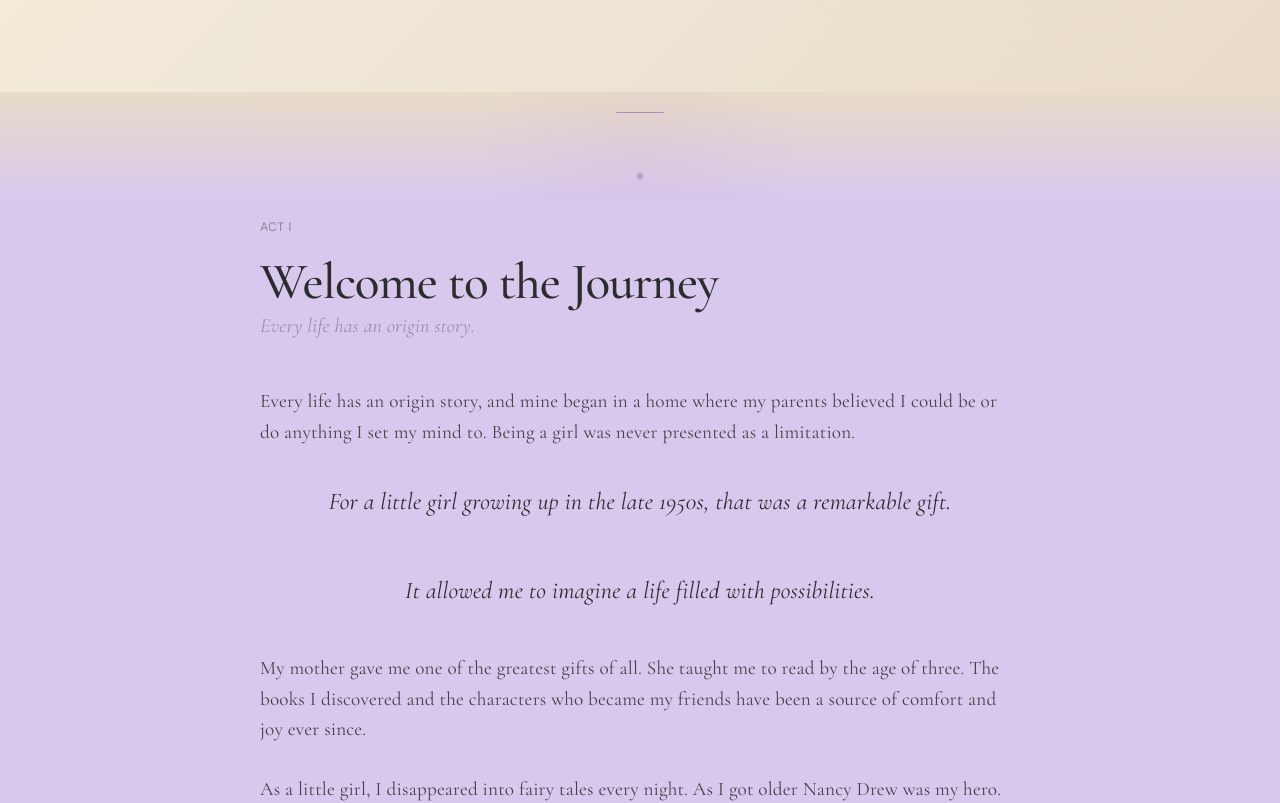
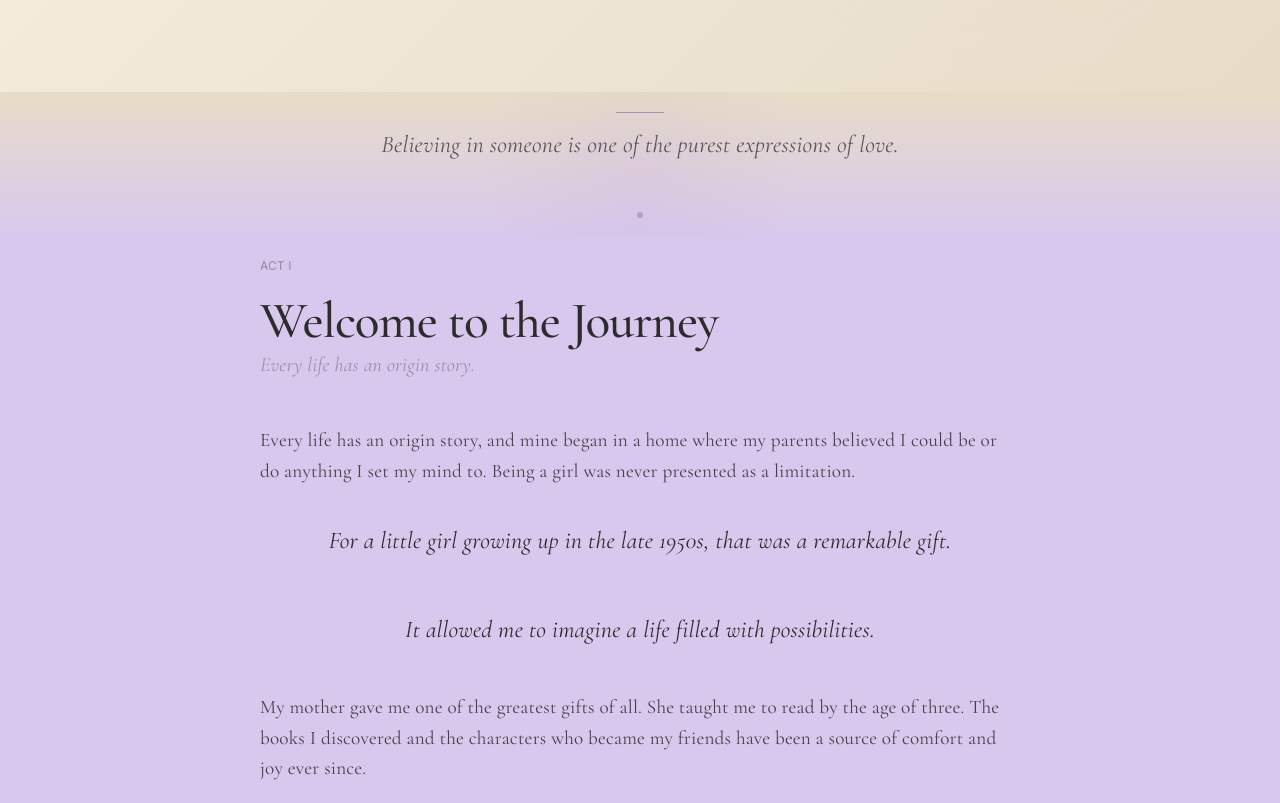
Before and after one commit to rakeshmaity271/frankie-picasso, a React (Vite) app: page / in a window 1280 px wide. Shown: the part 1087-1890 px from the top of the page. Built offline with nearby package versions, Linux system fonts and the light colour scheme.

Commit message:
feat(act1): Frankie edits pt2 - fix em-dash, bold D grade, talent not belief, reorder builder/believer, enlarge reflection font, new Frankieism with label

```diff
--- a/src/components/story/FrankieStory.jsx
+++ b/src/components/story/FrankieStory.jsx
@@ -241,7 +241,7 @@ export default function FrankieStory() {
               <p className="font-serif text-[clamp(1.4rem,3vw,2.25rem)] font-medium tracking-[0.05em] text-[#2C2C2C] mb-1">
                 Reflection
               </p>
-              <p className="font-serif italic font-light text-[clamp(1.05rem,2vw,1.35rem)] leading-[1.5] text-[#2C2C2C]/65">
+              <p className="font-serif italic font-light text-[clamp(1.3rem,2.5vw,1.75rem)] leading-[1.5] text-[#2C2C2C]/65">
                 {act.reflection}
               </p>
             </div>
@@ -249,7 +249,14 @@ export default function FrankieStory() {
         )}
 
         {/* ─ Frankieism — recurring visual signature ── */}
-        {act.frankieism && <Frankieism text={act.frankieism} accentColor="#8B5FB0" textColor="#8B5FB0" />}
+        {act.frankieism && (
+          <div className="pt-2 md:pt-4">
+            <p className="font-sans text-[0.65rem] uppercase tracking-[0.35em] text-[#8B5FB0]/50 text-center mb-2">
+              Frankie'ism
+            </p>
+            <Frankieism text={act.frankieism} accentColor="#8B5FB0" textColor="#8B5FB0" />
+          </div>
+        )}
       </div>
     </div>
   )
--- a/src/data/content.js
+++ b/src/data/content.js
@@ -132,14 +132,14 @@ export const content = {
       // Post-scrapbook narrative
       narrativePart3: [
         { type: 'text', content: 'I played records on my little suitcase record player and imagined introducing songs to listeners I couldn\u2019t see. I sent away for the National Institute of Broadcasting Record so I could learn how to be on the radio. I filled diaries with stories, dreaming about the books I would write of my own.' },
-        { type: 'text', content: 'I wasn\u2019t just dreaming about these things\u2014I was already trying to become them.' },
+        { type: 'text', content: 'I wasn\u2019t just dreaming about these things. I was already trying to become them.' },
         { type: 'text', content: 'As I grew older, the circle of people who believed in me grew too.' },
         { type: 'text', content: 'I was fortunate to have another \u2018believer\u2019 in my life, and her name was Mrs. Loughty.' },
         { type: 'text', content: 'My parents decided to send me to Havergal College, an all-girls\u2019 school with the structure, traditions, and discipline of a British boarding school. In fact, I lived there my last year of attendance.' },
         { type: 'text', content: 'It was there that I met my English teacher, Mrs. Loughty, who recognized my potential as a writer long before I saw it in myself.' },
         { type: 'emphasis', content: 'Mrs. Loughty was as tough as nails.' },
         { type: 'text', content: 'I wasn\u2019t the only student to feel this way. My whole class did. The first half of the semester went by and no one ever received a mark higher than a \u2018C\u2019. I used to say that she expected us to be Pearl S. Buck or some other famous author before she would give us a good mark.' },
-        { type: 'text', content: 'Some might call this a lesson in perseverance. I called it getting another \u2018D\u2019!' },
+        { type: 'bold-emphasis', content: 'Some might call this a lesson in perseverance. I called it getting another \u2018D\u2019!' },
         { type: 'text', content: 'Mrs. Loughty taught me that talent alone wasn\u2019t enough. After collecting so many \u2018D\u2019s, I certainly didn\u2019t think I had much talent. What I did have though was a love for writing and reading. I knew that to be a great writer one had to be a great reader. Thankfully that part came naturally to me.' },
         { type: 'text', content: 'The lesson I learned in that class was this:' },
         { type: 'emphasis', content: 'Hard work mattered.' },
@@ -150,7 +150,7 @@ export const content = {
         { type: 'text', content: 'Between my parents and Mrs. Loughty, I was given an extraordinary foundation.' },
         { type: 'emphasis', content: 'One taught me to love reading.' },
         { type: 'emphasis', content: 'One taught me to believe in myself.' },
-        { type: 'emphasis', content: 'One taught me that belief without perseverance remains only potential.' },
+        { type: 'emphasis', content: 'One taught me that talent without perseverance remains only potential.' },
         { type: 'separator' },
         { type: 'text', content: 'Life, of course, had plans of its own.' },
         { type: 'text', content: 'Those childhood dreams quietly slipped into the background. Or so I thought.' },
@@ -159,11 +159,10 @@ export const content = {
         { type: 'boxed', content: 'Our childhood dreams don\u2019t disappear. They simply wait for us to remember them. Midlife isn\u2019t about finding yourself. It\u2019s about returning to the parts of yourself you left behind.' },
         { type: 'text', content: 'Looking back, I realize my father didn\u2019t just give me a horse, and Mrs. Loughty didn\u2019t just teach me English. Together they gave me the confidence to become the architect of my own life.' },
         { type: 'text', content: 'Someone who would spend the rest of her life helping other people believe in themselves.' },
+        { type: 'centered', lines: ['A Builder and A Believer.'] },
         { type: 'text', content: 'Every meaningful thing I\u2019ve ever built was the direct result of someone\u2019s belief in me, even if that someone was me.' },
-        { type: 'centered', lines: ['A Builder and A Believer.'] },
-        { type: 'text', content: 'I think that Believing in someone is one of the purest expressions of love.' },
       ],
-      frankieism: '',
+      frankieism: 'Believing in someone is one of the purest expressions of love.',
       reflection: 'Who first believed in you?',
       heartbeat: 'Love expressed through belief.',
       timeline: [
```
